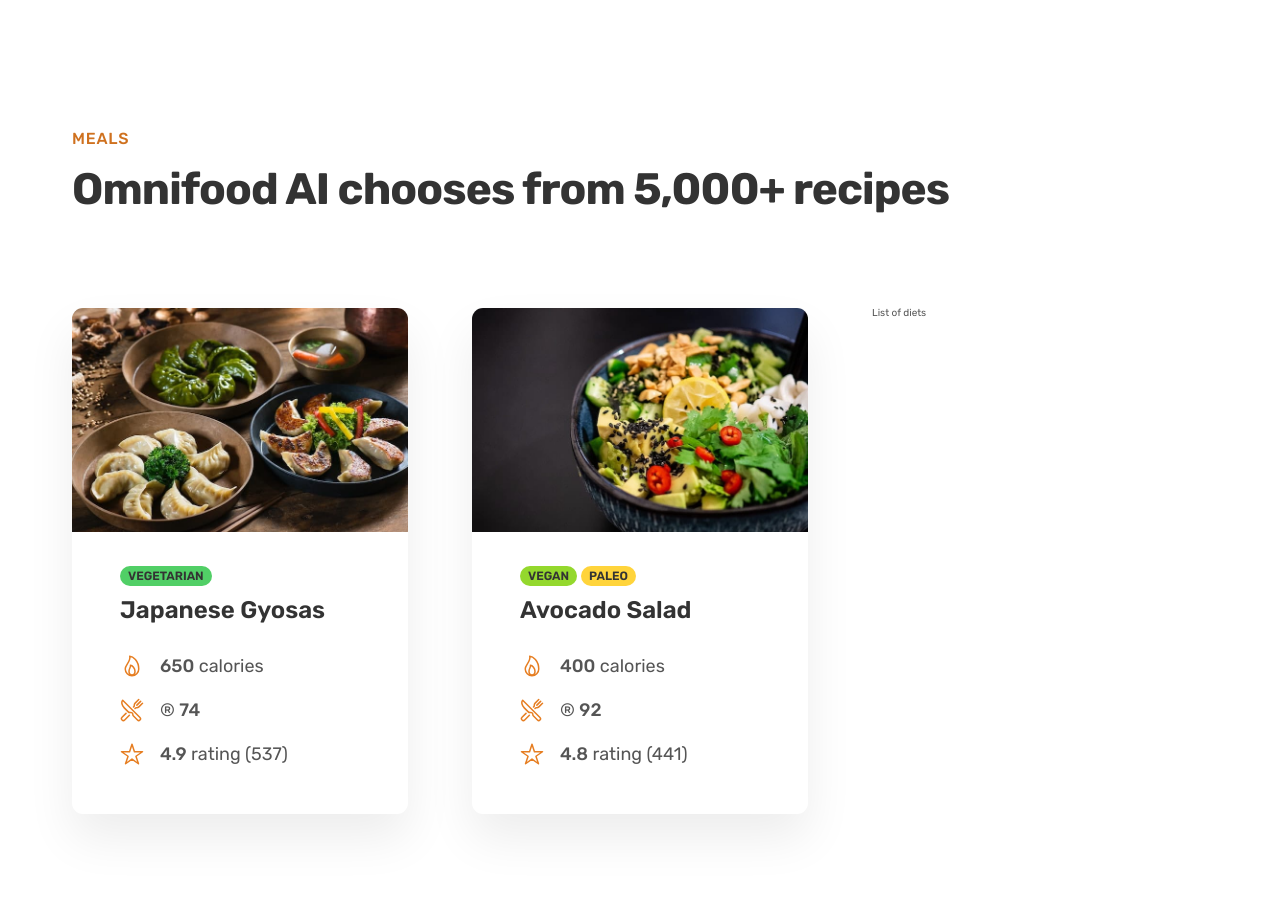
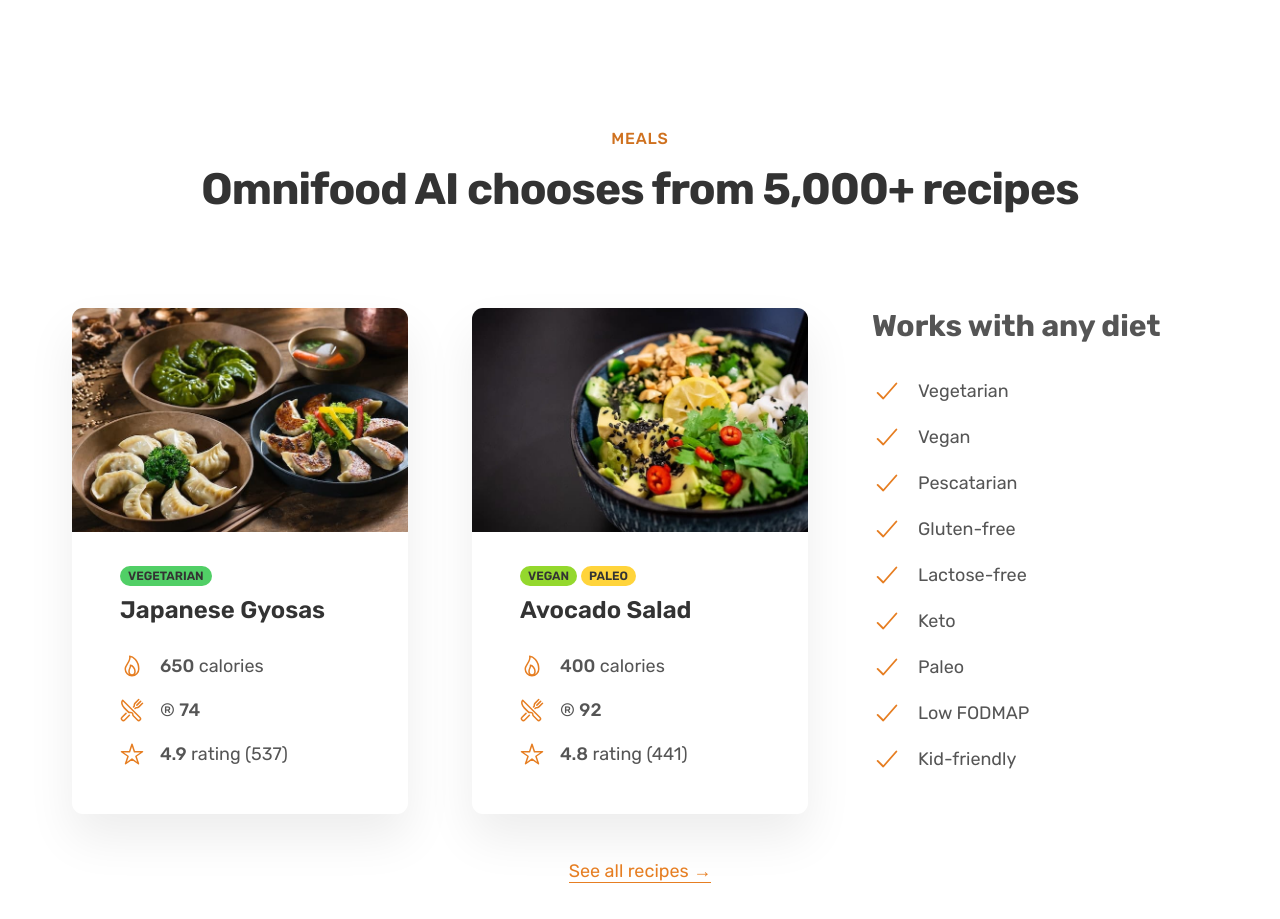
Before and after one commit to AlessandroMedicci/OMNIFOOD-Project, a plain HTML site: page index.html in a window 1280 px wide. Shown: the part 2500-3419 px from the top of the page. Drawn offline with nearby package versions, Linux system fonts and the light colour scheme.

Commit message:
Meal section updated
Diet card added

Motion added on cards

```diff
--- a/css/general.css
+++ b/css/general.css
@@ -99,7 +99,7 @@ REUSABLE COMPONENTS
   padding: 1.6rem 3.2rem;
   border-radius: 15px;
 
-  transition: background-color 300ms;
+  transition: all 300ms;
 }
 
 .btn-full:link,
@@ -128,6 +128,10 @@ REUSABLE COMPONENTS
 
 .margin-right-sm {
   margin-right: 1.6rem !important;
+}
+
+.margin-bottom-md {
+  margin-bottom: 4.8rem !important;
 }
 
 .container {
@@ -161,3 +165,7 @@ REUSABLE COMPONENTS
 strong {
   font-weight: 500;
 }
+
+.center-text {
+  text-align: center;
+}
--- a/css/style.css
+++ b/css/style.css
@@ -205,6 +205,12 @@
   box-shadow: 0 2.4rem 4.8rem rgba(0, 0, 0, 0.075);
   border-radius: 11px;
   overflow: hidden;
+  transition: all 0.3s;
+}
+
+.meal:hover {
+  transform: translateY(-1rem);
+  box-shadow: 0 3.2rem 6.4rem rgba(0, 0, 0, 0.06);
 }
 
 .meal-content {
@@ -267,3 +273,44 @@
   width: 2.4rem;
   color: #e67e22;
 }
+
+.list {
+  list-style: none;
+  display: flex;
+  flex-direction: column;
+  gap: 1.6rem;
+}
+
+.list-item {
+  font-size: 1.8rem;
+  display: flex;
+  align-items: center;
+  gap: 1.6rem;
+}
+
+.list-icon {
+  width: 3rem;
+  height: 3rem;
+  color: #e67e22;
+}
+
+.all-recipes {
+  text-align: center;
+  font-size: 1.8rem;
+}
+
+.link:link,
+.link:visited {
+  display: inline-block;
+  text-decoration: none;
+  color: #e67e22;
+  border-bottom: 1px solid currentColor;
+  padding-bottom: 0.2rem;
+  transition: all 0.3s;
+}
+
+.link:hover,
+.link:active {
+  color: #cf711f;
+  border-bottom: 1px solid transparent;
+}
--- a/index.html
+++ b/index.html
@@ -168,14 +168,14 @@
         </div>
       </section>
       <section class="section-meals">
-        <div class="container">
+        <div class="container center-text">
           <span class="subheading">Meals</span>
           <h2 class="heading-secondary">
             Omnifood AI chooses from 5,000+ recipes
           </h2>
         </div>
 
-        <div class="container grid grid-3-cols">
+        <div class="container grid grid-3-cols margin-bottom-md">
           <div class="meal">
             <img
               src="img/meals/meal-1.jpg"
@@ -237,7 +237,50 @@
               </ul>
             </div>
           </div>
-          <div class="list">List of diets</div>
+          <div class="diets">
+            <h3 class="heading-tertiary">Works with any diet</h3>
+            <ul class="list">
+              <li class="list-item">
+                <ion-icon class="list-icon" name="checkmark-outline"></ion-icon>
+                <span>Vegetarian</span>
+              </li>
+              <li class="list-item">
+                <ion-icon class="list-icon" name="checkmark-outline"></ion-icon>
+                <span>Vegan</span>
+              </li>
+              <li class="list-item">
+                <ion-icon class="list-icon" name="checkmark-outline"></ion-icon>
+                <span>Pescatarian</span>
+              </li>
+              <li class="list-item">
+                <ion-icon class="list-icon" name="checkmark-outline"></ion-icon>
+                <span>Gluten-free</span>
+              </li>
+              <li class="list-item">
+                <ion-icon class="list-icon" name="checkmark-outline"></ion-icon>
+                <span>Lactose-free</span>
+              </li>
+              <li class="list-item">
+                <ion-icon class="list-icon" name="checkmark-outline"></ion-icon>
+                <span>Keto</span>
+              </li>
+              <li class="list-item">
+                <ion-icon class="list-icon" name="checkmark-outline"></ion-icon>
+                <span>Paleo</span>
+              </li>
+              <li class="list-item">
+                <ion-icon class="list-icon" name="checkmark-outline"></ion-icon>
+                <span>Low FODMAP</span>
+              </li>
+              <li class="list-item">
+                <ion-icon class="list-icon" name="checkmark-outline"></ion-icon>
+                <span>Kid-friendly</span>
+              </li>
+            </ul>
+          </div>
+        </div>
+        <div class="container all-recipes">
+          <a href="#" class="link">See all recipes &rarr;</a>
         </div>
       </section>
     </main>
```
